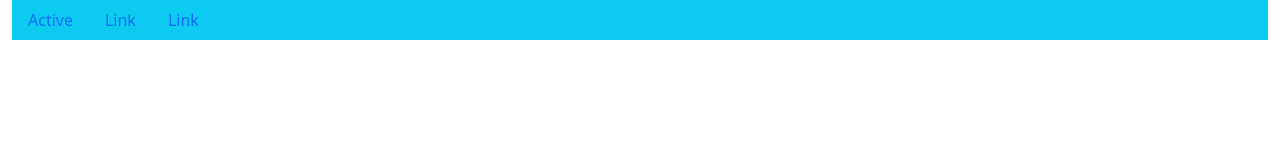
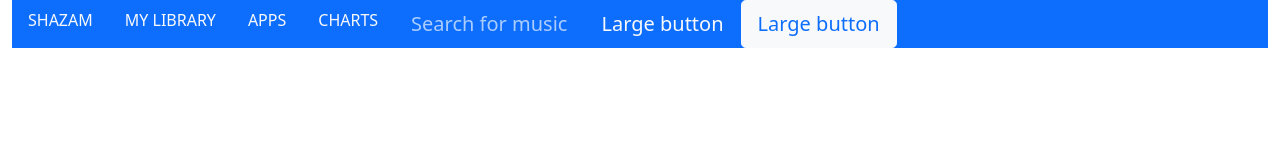
Before and after one commit to erikayanez/bootstrap-practice, a plain HTML site: page bootstrap-5.1.3-dist/index.html in a window 1280 px wide. Drawn offline with nearby package versions, Linux system fonts and the light colour scheme.

Commit message:
adding style.css file

```diff
--- a/bootstrap-5.1.3-dist/index.html
+++ b/bootstrap-5.1.3-dist/index.html
@@ -5,21 +5,28 @@
     <meta http-equiv="X-UA-Compatible" content="IE=edge">
     <meta name="viewport" content="width=device-width, initial-scale=1.0">
     <link href="https://cdn.jsdelivr.net/npm/bootstrap@5.1.3/dist/css/bootstrap.min.css" rel="stylesheet" integrity="sha384-1BmE4kWBq78iYhFldvKuhfTAU6auU8tT94WrHftjDbrCEXSU1oBoqyl2QvZ6jIW3" crossorigin="anonymous">
+    <link rel="stylesheet" href="./style.css">
     <title>Shazam Bootstrap Practice</title>
 </head>
 <body style="height:100v"; class="container-fluid">
-    <div class="h-5 bg-info d-flex">
+    <div class="bg-primary d-flex">
         <ul class="nav">
-            <li class="nav-item">
-              <a class="nav-link active" aria-current="page" href="#">Active</a>
+            <li class="nav-item ">
+              <a class="nav-link active text-light fw-light" aria-current="page" href="#">SHAZAM</a>
             </li>
             <li class="nav-item">
-              <a class="nav-link" href="#">Link</a>
+              <a class="nav-link text-light fw-light" href="#">MY LIBRARY</a>
             </li>
             <li class="nav-item">
-              <a class="nav-link" href="#">Link</a>
+              <a class="nav-link text-light fw-light" href="#">APPS</a>
             </li>
+            <li class="nav-item">
+                <a class="nav-link text-light fw-light" href="#">CHARTS</a>
+              </li>
           </ul>
+          <button type="button" class="btn btn-lg btn-primary" disabled>Search for music</button>
+          <button type="button" class="btn btn-primary text-light btn-lg">Large button</button>
+          <button type="button" class="btn btn-light text-primary btn-lg">Large button</button>
     </div>
 
     <script src="https://cdn.jsdelivr.net/npm/bootstrap@5.1.3/dist/js/bootstrap.bundle.min.js" integrity="sha384-ka7Sk0Gln4gmtz2MlQnikT1wXgYsOg+OMhuP+IlRH9sENBO0LRn5q+8nbTov4+1p" crossorigin="anonymous"></script>
```
Also changed, not shown: bootstrap-5.1.3-dist/style.css (added).
